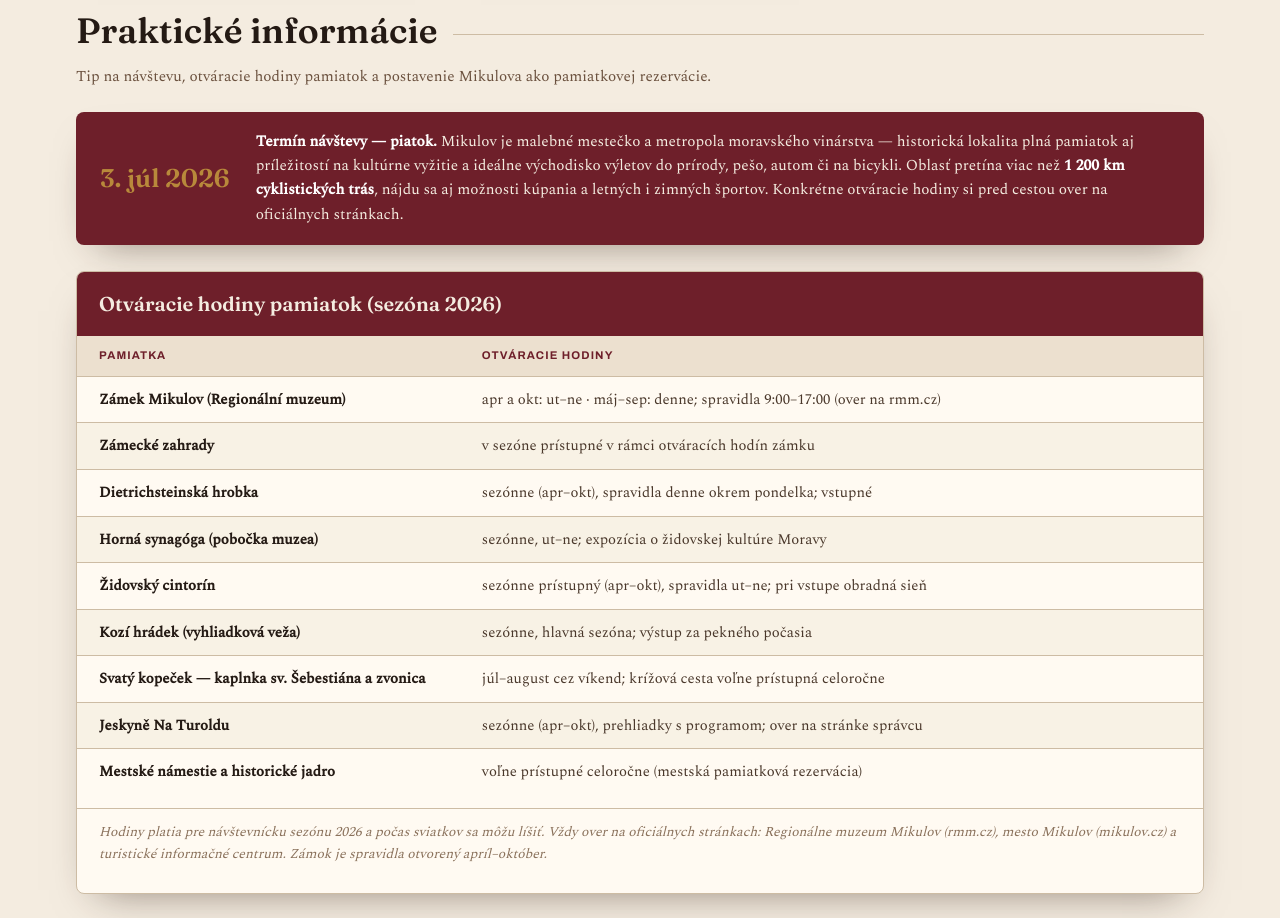
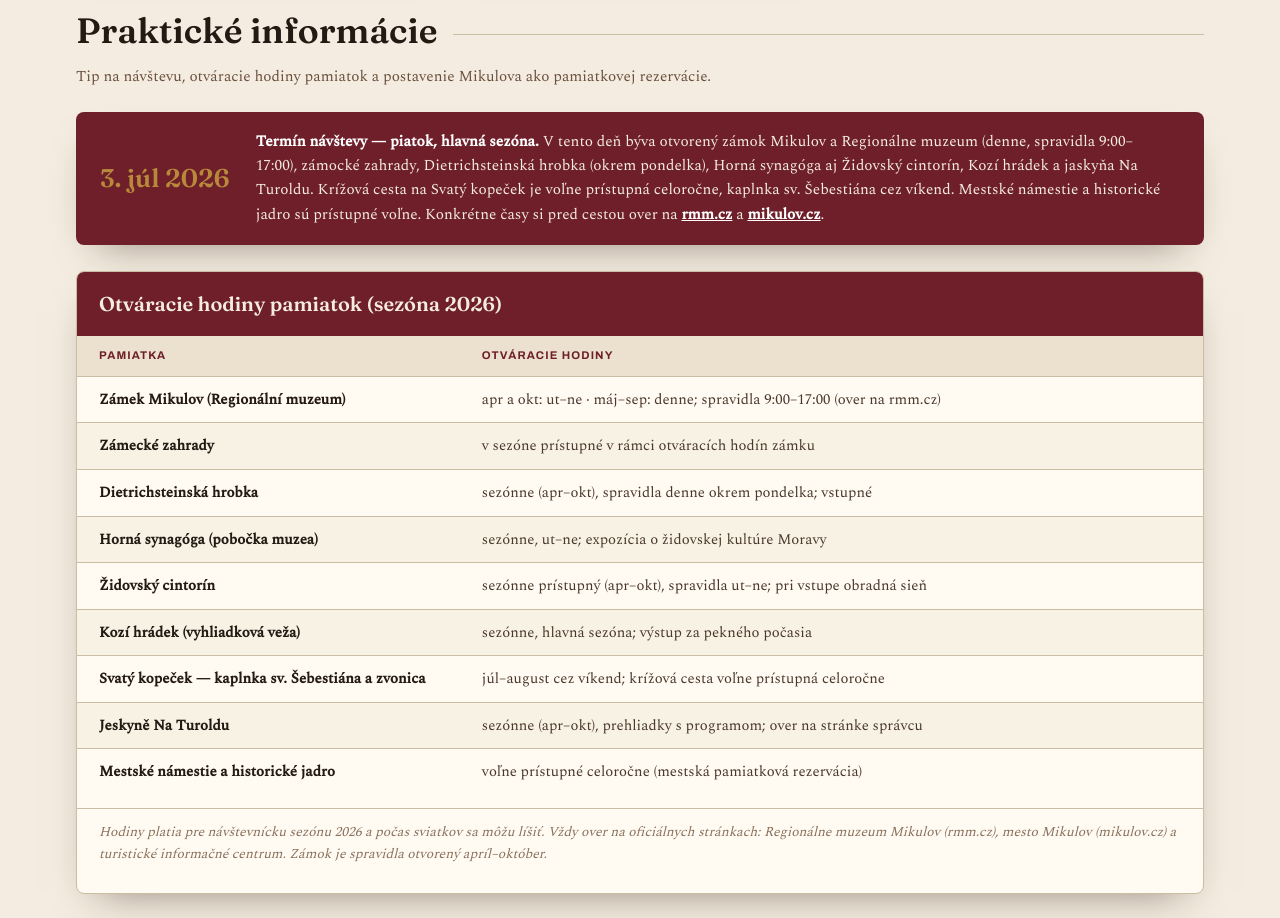
Before and after one commit to janbendik/Weby, a plain HTML site: page mikulov/index.html in a window 1280 px wide. Shown: the part 7060-7978 px from the top of the page. Drawn offline with nearby package versions, Linux system fonts and the light colour scheme.

Commit message:
Add files via upload

```diff
--- a/mikulov/index.html
+++ b/mikulov/index.html
@@ -612,7 +612,7 @@
 
   <div class="visit-banner">
     <span class="vb-date">3. júl 2026</span>
-    <span class="vb-txt"><b>Termín návštevy — piatok.</b> Mikulov je malebné mestečko a metropola moravského vinárstva — historická lokalita plná pamiatok aj príležitostí na kultúrne vyžitie a ideálne východisko výletov do prírody, pešo, autom či na bicykli. Oblasť pretína viac než <b>1 200 km cyklistických trás</b>, nájdu sa aj možnosti kúpania a letných i zimných športov. Konkrétne otváracie hodiny si pred cestou over na oficiálnych stránkach.</span>
+    <span class="vb-txt"><b>Termín návštevy — piatok, hlavná sezóna.</b> V tento deň býva otvorený zámok Mikulov a Regionálne muzeum (denne, spravidla 9:00–17:00), zámocké zahrady, Dietrichsteinská hrobka (okrem pondelka), Horná synagóga aj Židovský cintorín, Kozí hrádek a jaskyňa Na Turoldu. Krížová cesta na Svatý kopeček je voľne prístupná celoročne, kaplnka sv. Šebestiána cez víkend. Mestské námestie a historické jadro sú prístupné voľne. Konkrétne časy si pred cestou over na <a href="https://www.rmm.cz/" target="_blank" rel="noopener" style="color:#fff;font-weight:700">rmm.cz</a> a <a href="https://www.mikulov.cz/" target="_blank" rel="noopener" style="color:#fff;font-weight:700">mikulov.cz</a>.</span>
   </div>
 
   <div class="hours-wrap">
```
